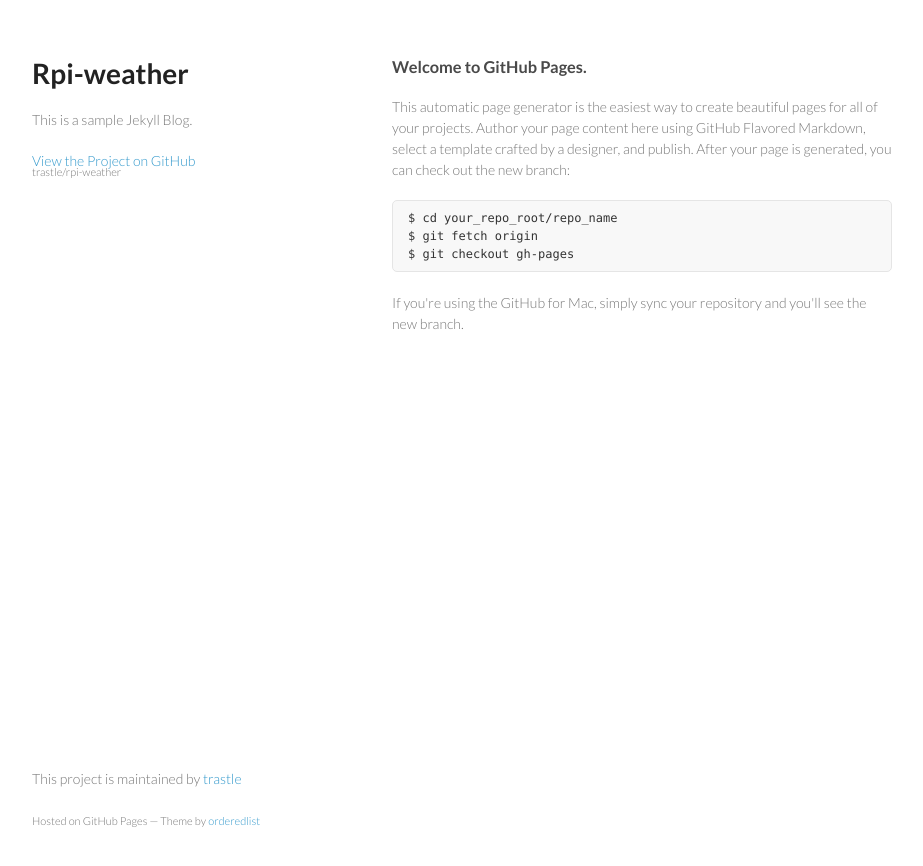
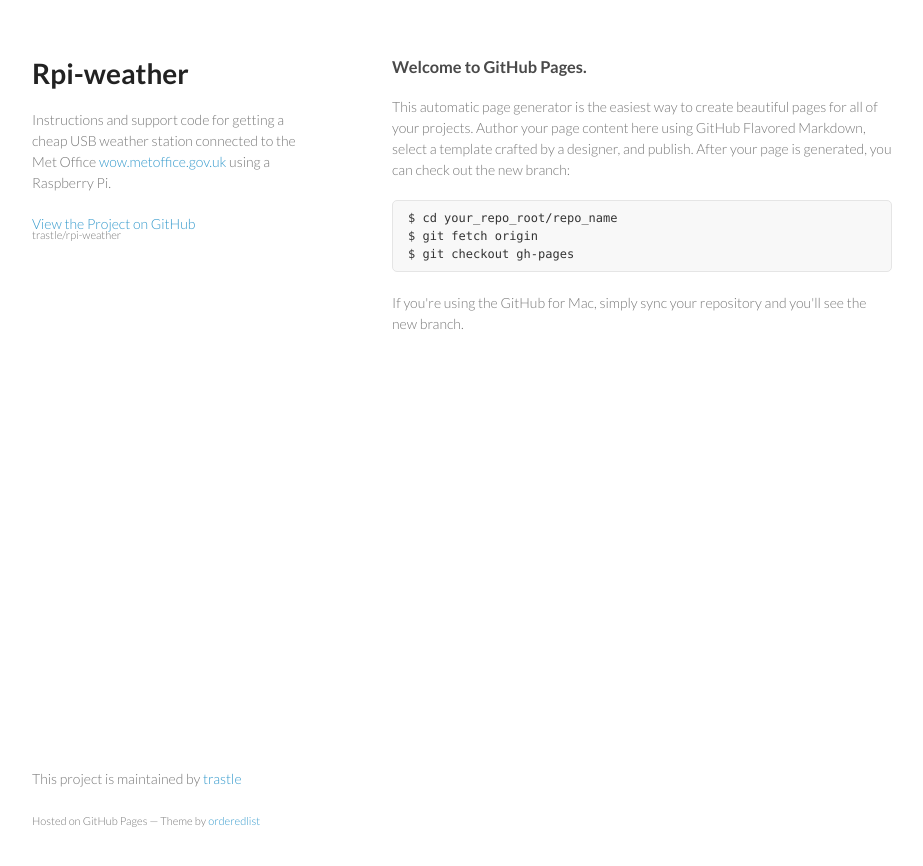
Before and after one commit to trastle/rpi-weather, a Jekyll site: the page built from test.html, in a window 1280 px wide. Shown: the top 866 px of the page, without its empty margins (178-1101 px from the left). Built offline with Jekyll 4.4.1, drawn with Linux system fonts in a browser that asks for light colours.

Commit message:
changed jeckyl description

```diff
--- a/_config.yml
+++ b/_config.yml
@@ -2,7 +2,7 @@
 name: Rpi-weather
 
 # Short description (goes below the title; it will also be used in the RSS feed)
-description: This is a sample Jekyll Blog.
+description: Instructions and support code for getting a cheap USB weather station connected to the Met Office <a href="http://wow.metoffice.gov.uk">wow.metoffice.gov.uk</a> using a Raspberry Pi.
 
 # Your name, as you want it to appear underneath each post and in the footer
 author: trastle
```
